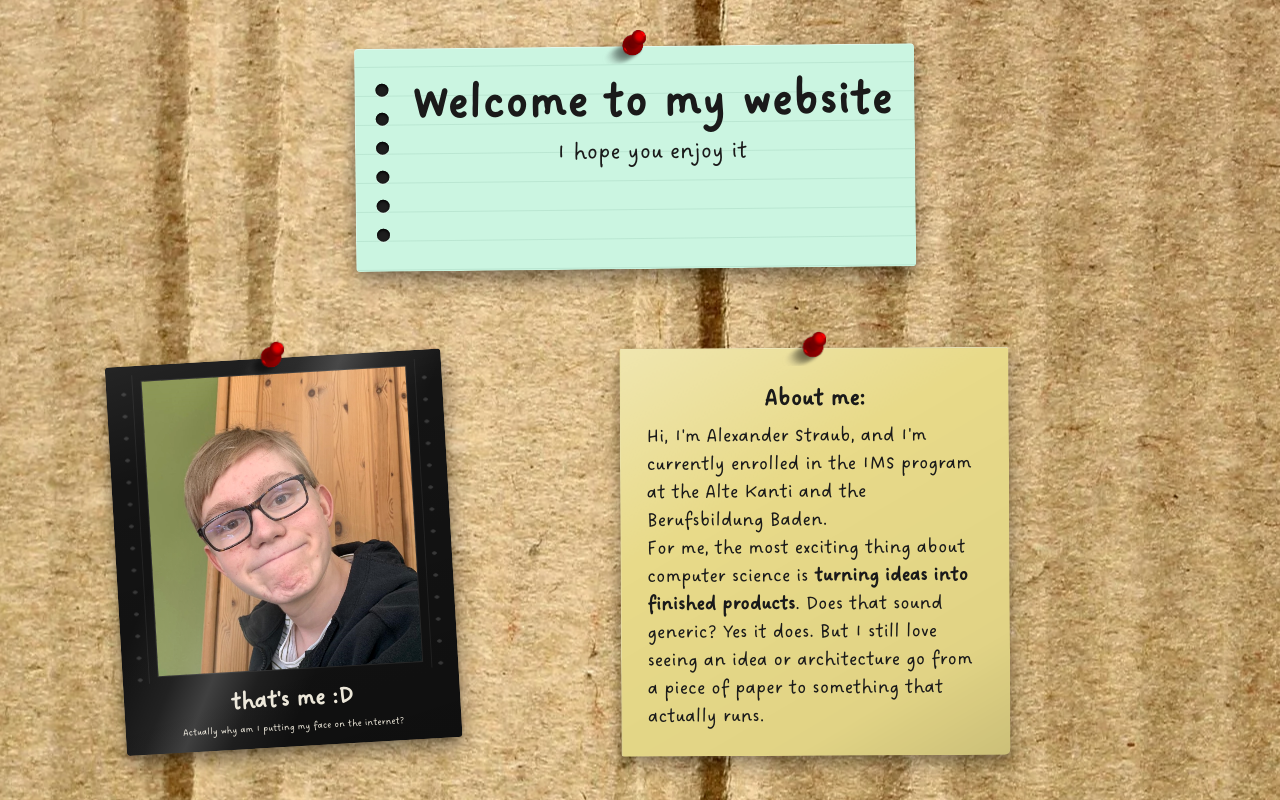
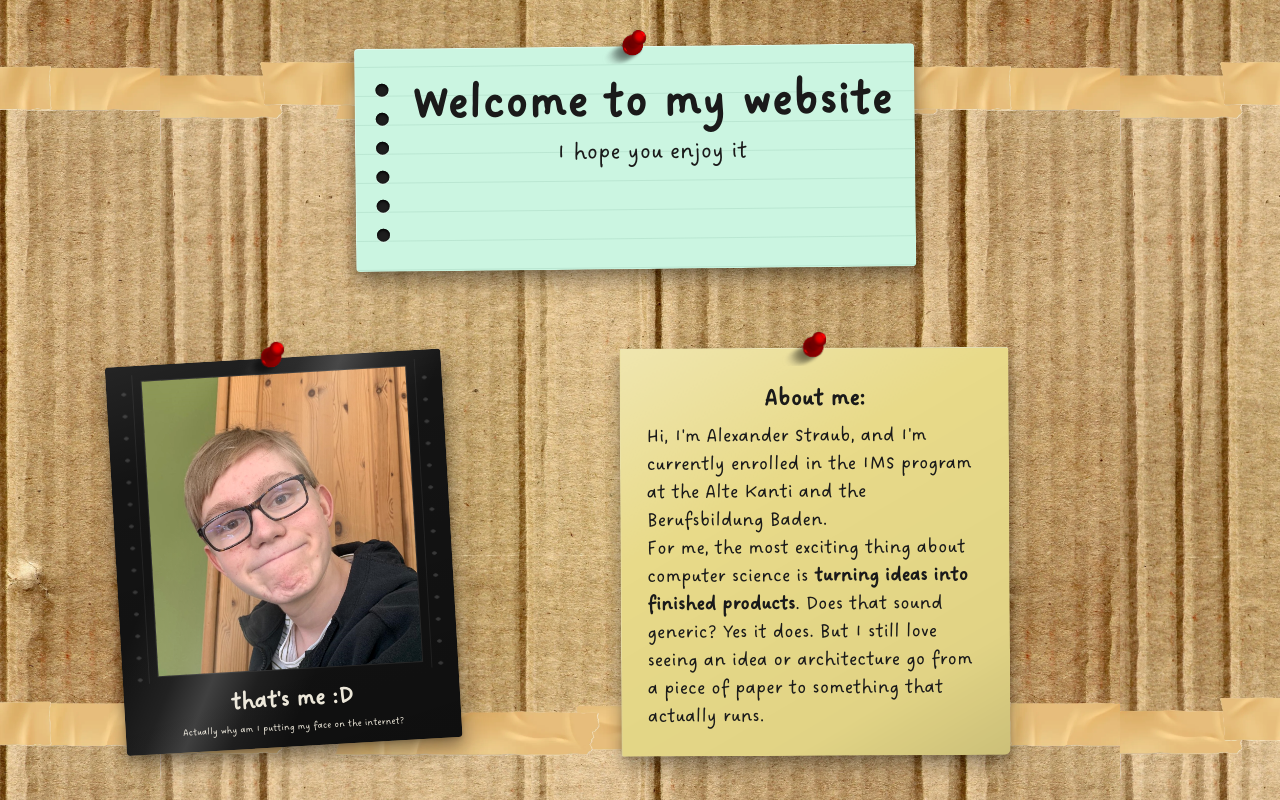
Before and after one commit to Keinstein0/HomeserverCentral, a SvelteKit app in the folder Homepage/: page / in a window 1280 px wide. Shown: the top 800 px of the page. Built offline with nearby package versions, Linux system fonts and the light colour scheme.

Commit message:
updated background tiling

```diff
--- a/Homepage/src/routes/+page.svelte
+++ b/Homepage/src/routes/+page.svelte
@@ -260,9 +260,11 @@
         margin: 0;
         min-height: 100vh;
         background-image: url("./../assets/cardboard.webp");
-        background-size: repeat;
+        /* The texture tiles cleanly in X and Y, so scale the tiles down
+           (75% = tile edges at three-quarter size) for a finer grain. */
+        background-size: 75%;
         background-position: center;
-        background-repeat: repeat-y;
+        background-repeat: repeat;
         background-color: #2b221a;
         font-family: "handwritten", cursive, sans-serif;
     }
```
